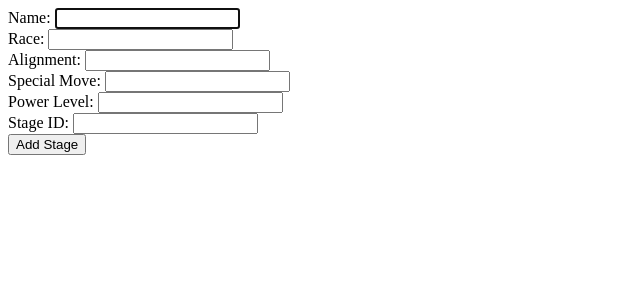
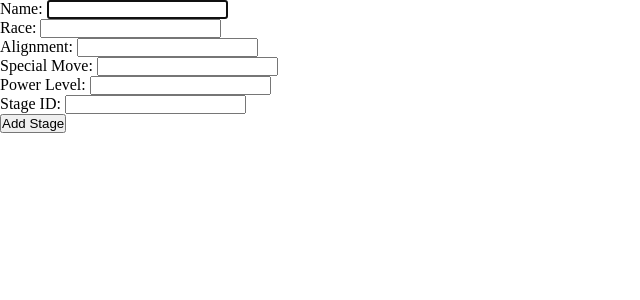
Before and after one commit to PaulJD91/flask_dragonballz, a Flask app: page /characters/new in a window 1280 px wide. Shown: the top 300 px of the page, without its empty margins (0-640 px from the left). Run offline with Flask 3, Linux system fonts and the light colour scheme.

Commit message:
I added the style sheet

```diff
--- /dev/null
+++ b/static/style.css
@@ -0,0 +1,4 @@
+* {
+	margin:0;
+	padding:0;
+}
--- a/templates/base.html
+++ b/templates/base.html
@@ -4,6 +4,10 @@
     <meta charset="UTF-8">
     <meta name="viewport" content="width=device-width, initial-scale=1.0">
     <title>Document</title>
+    <link
+      rel="stylesheet"
+      href="{{ url_for('static', filename='style.css') }}"
+    />
 </head>
 <body>
     {% block content %}
```
